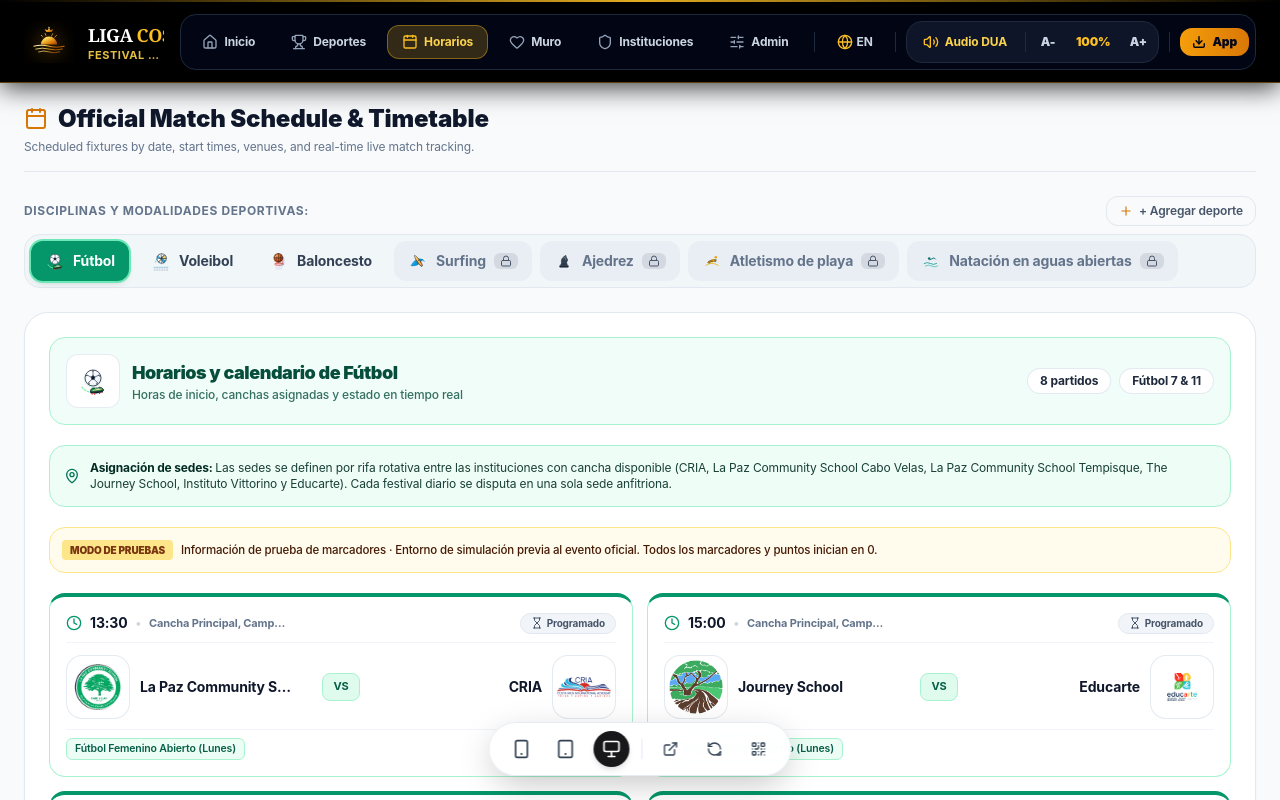
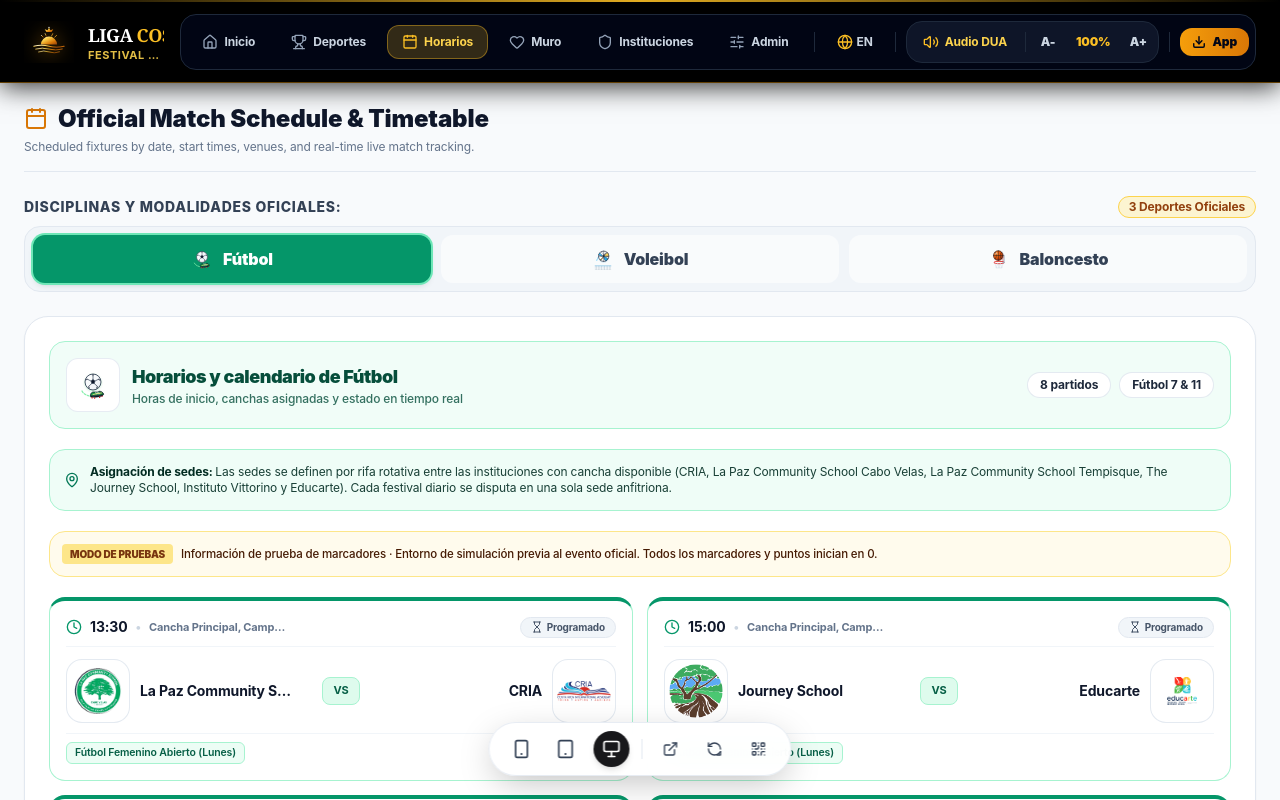
Before and after one commit to albustor/LD_costadeoro, a Next.js app: page /calendario in a window 1280 px wide. Shown: the top 800 px of the page. Built offline with nearby package versions, Linux system fonts and the light colour scheme.

Commit message:
fix(schedule): clean sports selector, remove glyph typo and focus on official sports

```diff
--- a/src/components/sports/SportScheduleView.tsx
+++ b/src/components/sports/SportScheduleView.tsx
@@ -8,28 +8,18 @@ import {
   Calendar,
   Clock,
   MapPin,
-  Plus,
-  Flame,
   CheckCircle2,
   Hourglass,
-  ChevronRight,
-  X,
-  Sparkles,
-  Lock,
-  AlertCircle,
-  Bell
+  Sparkles
 } from 'lucide-react';
 
-interface CustomSport {
+interface OfficialSportConfig {
   id: string;
   name: string;
   color: string;
   accent: string;
   lightBg: string;
-  badgeText?: string;
-  isLocked?: boolean;
-  lockedMessage?: string;
-  location?: string;
+  badgeText: string;
 }
 
 interface SportScheduleViewProps {
@@ -46,13 +36,8 @@ export function SportScheduleView({
   getStandingsForCategory,
 }: SportScheduleViewProps) {
   const [selectedSport, setSelectedSport] = useState<string>('futbol');
-  const [showAddModal, setShowAddModal] = useState<boolean>(false);
-  const [customSports, setCustomSports] = useState<CustomSport[]>([]);
-  const [newSportName, setNewSportName] = useState<string>('');
-  const [newSportColor, setNewSportColor] = useState<string>('#6366F1');
-
-  // Base Sports Configuration (Activos)
-  const baseSports: CustomSport[] = [
+  // 3 Disciplinas Oficiales del Festival Deportivo Costa de Oro 2026
+  const officialSports: OfficialSportConfig[] = [
     {
       id: 'futbol',
       name: 'Fútbol',
@@ -60,7 +45,6 @@ export function SportScheduleView({
       accent: '#22C55E',
       lightBg: '#F0FDF4',
       badgeText: 'Fútbol 7 & 11',
-      isLocked: false,
     },
     {
       id: 'voleibol',
@@ -69,7 +53,6 @@ export function SportScheduleView({
       accent: '#38BDF8',
       lightBg: '#F0F9FF',
       badgeText: 'Gimnasio techado',
-      isLocked: false,
     },
     {
       id: 'baloncesto',
@@ -78,71 +61,10 @@ export function SportScheduleView({
       accent: '#FB923C',
       lightBg: '#FFF7ED',
       badgeText: 'Cancha multiuso',
-      isLocked: false,
     },
   ];
 
-  // Locked Upcoming Sports (Surfing, Ajedrez, Atletismo, Natación)
-  const upcomingLockedSports: CustomSport[] = [
-    {
-      id: 'surfing',
-      name: 'Surfing',
-      color: '#0284C7',
-      accent: '#38BDF8',
-      lightBg: '#F0F9FF',
-      isLocked: true,
-      lockedMessage: 'Esta modalidad deportiva se habilitará posteriormente para las fases especiales y exhibiciones de olas de la Liga Costa de Oro.',
-      location: 'Playa Tamarindo / Playa Grande',
-    },
-    {
-      id: 'ajedrez',
-      name: 'Ajedrez',
-      color: '#475569',
-      accent: '#64748B',
-      lightBg: '#F8FAFC',
-      isLocked: true,
-      lockedMessage: 'Torneo de ajedrez rápido y clásico intercolegial. Se habilitará en la siguiente fase del festival.',
-      location: 'Salón multiuso campus Tempisque',
-    },
-    {
-      id: 'atletismo',
-      name: 'Atletismo de playa',
-      color: '#CA8A04',
-      accent: '#EAB308',
-      lightBg: '#FEFCE8',
-      isLocked: true,
-      lockedMessage: 'Pruebas de velocidad, relevos y resistencia en arena. Calendario en fase de coordinación.',
-      location: 'Playa Brasilito / Conchal',
-    },
-    {
-      id: 'natacion',
-      name: 'Natación en aguas abiertas',
-      color: '#0D9488',
-      accent: '#14B8A6',
-      lightBg: '#F0FDFA',
-      isLocked: true,
-      lockedMessage: 'Circuito de travesía y natación costera formativa. Próximamente disponible.',
-      location: 'Bahía Flamingo',
-    },
-  ];
-
-  const allSports: CustomSport[] = [
-    ...baseSports,
-    ...upcomingLockedSports,
-    ...customSports.map((cs) => ({
-      id: cs.id,
-      name: cs.name,
-      color: cs.color,
-      accent: cs.accent,
-      lightBg: cs.lightBg,
-      badgeText: 'Nueva modalidad',
-      isLocked: cs.isLocked ?? false,
-      lockedMessage: cs.lockedMessage,
-      location: cs.location,
-    })),
-  ];
-
-  const currentSportConfig = allSports.find((s) => s.id === selectedSport) || allSports[0];
+  const currentSportConfig = officialSports.find((s) => s.id === selectedSport) || officialSports[0];
 
   // Filtrar categorías del deporte actual
   const sportCategories = categories.filter(
@@ -154,138 +76,52 @@ export function SportScheduleView({
     (m) => m.sport === selectedSport || sportCategories.some((c) => c.id === m.categoryId)
   );
 
-  // Handler para agregar nueva modalidad deportiva
-  const handleAddCustomSport = (e: React.FormEvent) => {
-    e.preventDefault();
-    if (!newSportName.trim()) return;
-
-    const id = newSportName.toLowerCase().replace(/\s+/g, '-');
-    const newSport: CustomSport = {
-      id,
-      name: newSportName.trim(),
-      color: newSportColor,
-      accent: newSportColor,
-      lightBg: '#F8FAFC',
-      isLocked: false,
-    };
-
-    setCustomSports((prev) => [...prev, newSport]);
-    setSelectedSport(id);
-    setNewSportName('');
-    setShowAddModal(false);
-  };
-
   return (
     <div className="space-y-6">
-      {/* 🏅 SELECTOR DE DISCIPLINAS: ACTIVAS + PRÓXIMAS CON CANDADO (🔒) */}
+      {/* 🏅 SELECTOR DE DISCIPLINAS OFICIALES 2026 */}
       <div className="space-y-2">
         <div className="flex items-center justify-between">
-          <span className="text-xs font-bold uppercase tracking-wider text-slate-500">
-            Disciplinas y modalidades deportivas:
+          <span className="text-xs sm:text-sm font-extrabold uppercase tracking-wider text-slate-700">
+            Disciplinas y Modalidades Oficiales:
           </span>
-          <button
-            onClick={() => setShowAddModal(true)}
-            className="flex items-center gap-1.5 px-3 py-1.5 rounded-xl text-xs font-semibold text-slate-600 hover:text-slate-900 hover:bg-slate-100 border border-slate-200 transition-all cursor-pointer"
-          >
-            <Plus className="w-3.5 h-3.5 text-amber-600" />
-            <span>+ Agregar deporte</span>
-          </button>
+          <span className="text-xs font-bold text-amber-800 bg-amber-100/80 px-2.5 py-0.5 rounded-full border border-amber-300">
+            3 Deportes Oficiales
+          </span>
         </div>
 
-        <div className="flex flex-wrap items-center gap-2 p-1.5 bg-slate-100/80 rounded-2xl border border-slate-200">
-          {allSports.map((sport) => {
+        <div className="grid grid-cols-1 sm:grid-cols-3 gap-2.5 p-2 bg-slate-100/90 rounded-2xl border border-slate-200">
+          {officialSports.map((sport) => {
             const isSelected = selectedSport === sport.id;
-            const isLocked = sport.isLocked;
 
-            // Colores activos específicos por deporte
             const activeSportStyle =
               sport.id === 'futbol'
                 ? 'bg-emerald-600 text-white shadow-md ring-2 ring-emerald-300'
                 : sport.id === 'voleibol'
                 ? 'bg-sky-600 text-white shadow-md ring-2 ring-sky-300'
-                : sport.id === 'baloncesto'
-                ? 'bg-orange-600 text-white shadow-md ring-2 ring-orange-300'
-                : isLocked
-                ? 'bg-slate-900 text-white shadow-sm'
-                : 'bg-indigo-600 text-white shadow-md ring-2 ring-indigo-300';
+                : 'bg-orange-600 text-white shadow-md ring-2 ring-orange-300';
 
             return (
               <button
                 key={sport.id}
                 onClick={() => setSelectedSport(sport.id)}
-                className={`flex items-center gap-2 px-3.5 py-2.5 rounded-xl font-bold text-xs sm:text-sm transition-all duration-200 cursor-pointer ${
+                className={`flex items-center justify-center gap-2.5 py-3 px-4 rounded-xl font-black text-sm sm:text-base transition-all duration-200 cursor-pointer ${
                   isSelected
                     ? activeSportStyle
-                    : isLocked
-                    ? 'text-slate-500 hover:text-slate-800 hover:bg-white/50 bg-slate-200/50'
-                    : 'text-slate-700 hover:text-slate-900 hover:bg-white/70'
+                    : 'text-slate-700 hover:text-slate-950 hover:bg-white bg-white/60 shadow-2xs'
                 }`}
               >
-                <SportIconRenderer sportId={sport.id} size={20} />
+                <SportIconRenderer sportId={sport.id} size={22} />
                 <span>{sport.name}</span>
-                {isLocked && (
-                  <span className="px-1.5 py-0.5 rounded-md bg-slate-800/10 text-slate-600 text-[10px] font-black flex items-center gap-0.5">
-                    <Lock className="w-3 h-3" />
-                  </span>
-                )}
               </button>
             );
           })}
         </div>
       </div>
 
-      {/* 🔒 SI ES UN DEPORTE BLOQUEADO / PRÓXIMO A HABILITARSE */}
-      {currentSportConfig.isLocked ? (
-        <div className="rounded-3xl p-6 sm:p-8 bg-gradient-to-br from-slate-900 via-slate-800 to-slate-950 text-white border border-slate-700 shadow-lg space-y-5 animate-fade-in relative overflow-hidden">
-          {/* Gráfico deportivo grande semitransparente de fondo */}
-          <div className="absolute right-4 -bottom-4 opacity-10 pointer-events-none">
-            <SportIconRenderer sportId={currentSportConfig.id} size={200} />
-          </div>
-
-          <div className="relative z-10 max-w-2xl space-y-3">
-            <div className="inline-flex items-center gap-2 px-3 py-1 rounded-full bg-amber-500/20 text-amber-300 text-xs font-black border border-amber-500/30">
-              <Lock className="w-3.5 h-3.5" />
-              <span>Se habilitará posteriormente • Próxima fase</span>
-            </div>
-
-            <div className="flex items-center gap-3">
-              <div className="w-14 h-14 rounded-2xl bg-white/10 border border-white/20 flex items-center justify-center shrink-0">
-                <SportIconRenderer sportId={currentSportConfig.id} size={36} />
-              </div>
-              <div>
-                <h2 className="text-xl sm:text-3xl font-black tracking-tight text-white">
-                  Modalidad de {currentSportConfig.name}
-                </h2>
-                <p className="text-xs sm:text-sm text-slate-300">
-                  {currentSportConfig.lockedMessage}
-                </p>
-              </div>
-            </div>
-
-            {currentSportConfig.location && (
-              <div className="inline-flex items-center gap-2 px-3 py-1.5 rounded-xl bg-white/10 border border-white/10 text-xs text-slate-200">
-                <MapPin className="w-3.5 h-3.5 text-amber-400" />
-                <span>Sede prevista: <strong>{currentSportConfig.location}</strong></span>
-              </div>
-            )}
-
-            <div className="p-4 rounded-2xl bg-white/5 border border-white/10 text-xs text-slate-300 space-y-2">
-              <span className="font-bold text-white flex items-center gap-1.5">
-                <Bell className="w-3.5 h-3.5 text-amber-400" />
-                <span>Aviso para familias y delegaciones:</span>
-              </span>
-              <p className="text-[11px] leading-relaxed text-slate-400">
-                El comité organizador de La Paz Community School y los colegios participantes publicarán las convocatorias, instructivos técnicos y horarios de competencia una vez concluida la primera fase de los 4 festivales base.
-              </p>
-            </div>
-          </div>
-        </div>
-      ) : (
-        /* ⚽ SI ES UN DEPORTE ACTIVO (FÚTBOL, VOLEIBOL, BALONCESTO) */
-        <div className="space-y-6 animate-fade-in">
-          {/* 📅 PRESENTADO ARRIBA: CALENDARIO Y HORARIOS DEL DEPORTE CON ENFASIS CROMÁTICO */}
-          {(() => {
-            const isFutbol = selectedSport === 'futbol';
+      {/* 📅 CALENDARIO Y HORARIOS DEL DEPORTE SELECCIONADO */}
+      <div className="space-y-6 animate-fade-in">
+        {(() => {
+          const isFutbol = selectedSport === 'futbol';
             const isVoleibol = selectedSport === 'voleibol';
             const isBaloncesto = selectedSport === 'baloncesto';
 
@@ -502,80 +338,7 @@ export function SportScheduleView({
               </div>
             );
           })()}
-
         </div>
-      )}
-
-      {/* 🪟 MODAL PARA AGREGAR NUEVA MODALIDAD */}
-      {showAddModal && (
-        <div className="fixed inset-0 z-50 bg-black/40 backdrop-blur-xs flex items-center justify-center p-4">
-          <div className="bg-white rounded-3xl p-6 max-w-md w-full shadow-2xl border border-slate-200 animate-fade-in space-y-4">
-            <div className="flex items-center justify-between">
-              <h3 className="text-base font-bold text-slate-900 flex items-center gap-2">
-                <Plus className="w-5 h-5 text-amber-600" />
-                <span>Agregar modalidad deportiva</span>
-              </h3>
-              <button
-                onClick={() => setShowAddModal(false)}
-                className="p-1 rounded-full text-slate-400 hover:text-slate-700 hover:bg-slate-100"
-              >
-                <X className="w-5 h-5" />
-              </button>
-            </div>
-
-            <p className="text-xs text-slate-600">
-              Registra una nueva disciplina deportiva (ej: Pádel, Tenis de Mesa, etc.) para habilitar su calendario y barras de puntuación.
-            </p>
-
-            <form onSubmit={handleAddCustomSport} className="space-y-4">
-              <div>
-                <label className="block text-xs font-bold text-slate-700 mb-1">
-                  Nombre del deporte
-                </label>
-                <input
-                  type="text"
-                  required
-                  placeholder="Ej: Pádel Intercolegial..."
-                  value={newSportName}
-                  onChange={(e) => setNewSportName(e.target.value)}
-                  className="w-full px-3.5 py-2.5 bg-slate-50 border border-slate-200 rounded-xl text-xs sm:text-sm focus:outline-hidden focus:ring-2 focus:ring-amber-500"
-                />
-              </div>
-
-              <div>
-                <label className="block text-xs font-bold text-slate-700 mb-1">
-                  Color identificador
-                </label>
-                <div className="flex items-center gap-3">
-                  <input
-                    type="color"
-                    value={newSportColor}
-                    onChange={(e) => setNewSportColor(e.target.value)}
-                    className="w-10 h-10 rounded-xl border border-slate-300 cursor-pointer p-0.5"
-                  />
-                  <span className="text-xs text-slate-500 font-mono">{newSportColor}</span>
-                </div>
-              </div>
-
-              <div className="flex items-center justify-end gap-2 pt-2">
-                <button
-                  type="button"
-                  onClick={() => setShowAddModal(false)}
-                  className="px-4 py-2 rounded-xl text-xs font-semibold text-slate-600 hover:bg-slate-100"
-                >
-                  Cancelar
-                </button>
-                <button
-                  type="submit"
-                  className="px-5 py-2 rounded-xl text-xs font-bold bg-amber-600 hover:bg-amber-700 text-white shadow-sm"
-                >
-                  Habilitar deporte
-                </button>
-              </div>
-            </form>
-          </div>
-        </div>
-      )}
     </div>
   );
 }
```
